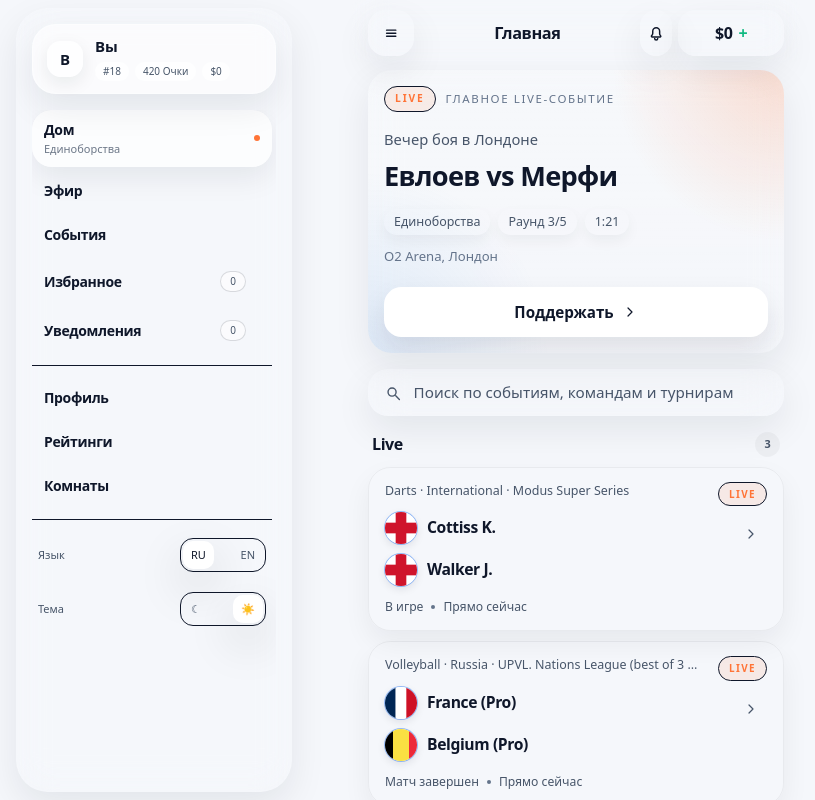
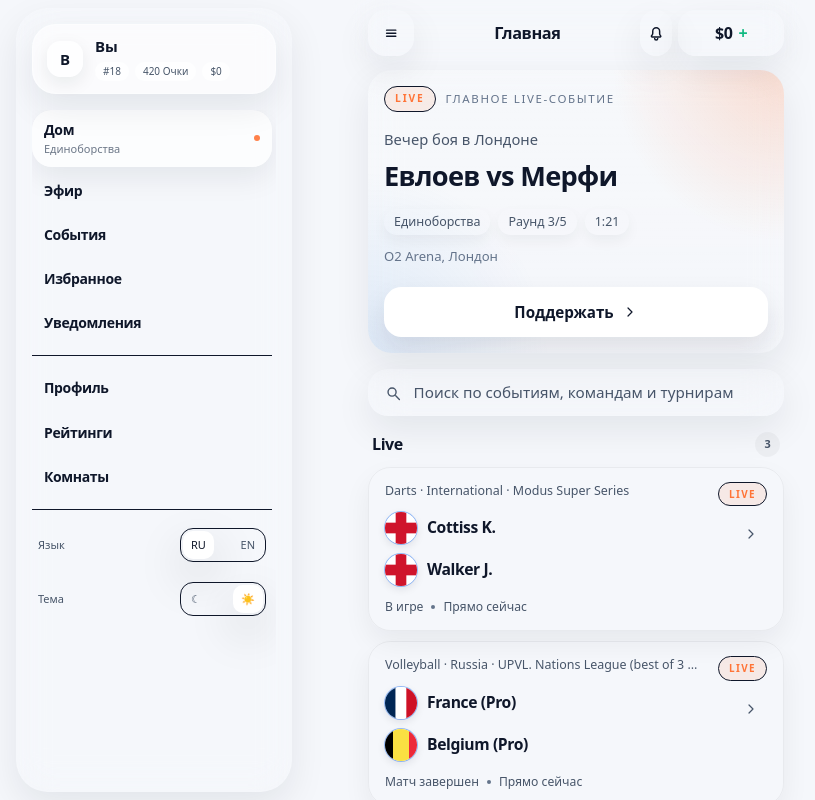
Before and after one commit to krusakovrus-svg/fundon, a Next.js app: page /home in a window 1280 px wide. Both pictures are taken after a click on the button "Меню". Shown: the top 800 px of the page, without its empty margins (400-1215 px from the left). Built offline with nearby package versions, Linux system fonts and the light colour scheme.

Commit message:
Refine dark side drawer styling

```diff
--- a/src/components/layout/SideMenuDrawer.tsx
+++ b/src/components/layout/SideMenuDrawer.tsx
@@ -37,6 +37,7 @@ function getSportIdFromPath(path: string) {
 
 function DrawerLink({ item, currentPath, onClose }: { item: DrawerItem; currentPath: string; onClose: () => void }) {
   const isActive = item.matches(currentPath);
+  const showBadge = item.badge !== undefined && item.badge !== 0 && item.badge !== '0';
 
   return (
     <Link
@@ -45,21 +46,28 @@ function DrawerLink({ item, currentPath, onClose }: { item: DrawerItem; currentP
       className={cn(
         'group flex items-center justify-between gap-3 rounded-[20px] px-3 py-3 transition duration-200 dark:text-white dark:hover:text-white',
         isActive
-          ? 'bg-white/70 text-text-primary shadow-[0_10px_30px_rgba(15,23,42,0.08)] dark:bg-white/8 dark:text-white dark:shadow-none'
-          : 'text-text-primary hover:bg-white/40 dark:text-white dark:hover:bg-white/5'
+          ? 'bg-white/70 text-text-primary shadow-[0_10px_30px_rgba(15,23,42,0.08)] dark:border dark:border-white/[0.05] dark:bg-[linear-gradient(180deg,rgba(255,255,255,0.055),rgba(255,255,255,0.028))] dark:text-white dark:shadow-[inset_0_1px_0_rgba(255,255,255,0.03)]'
+          : 'text-text-primary hover:bg-white/40 dark:text-white/[0.92] dark:hover:bg-white/[0.035]'
       )}
     >
       <div className="min-w-0">
-        <p className="truncate text-[14px] font-semibold leading-[1.15] tracking-tight dark:text-white">{item.label}</p>
-        {item.subtitle ? <p className="mt-1 truncate text-[11px] leading-[1.2] text-text-secondary/80">{item.subtitle}</p> : null}
+        <p className="truncate text-[14px] font-semibold leading-[1.15] tracking-tight dark:text-white/[0.94]">{item.label}</p>
+        {item.subtitle ? (
+          <p className="mt-1 truncate text-[11px] leading-[1.2] text-text-secondary/80 dark:text-white/[0.42]">{item.subtitle}</p>
+        ) : null}
       </div>
       <div className="flex shrink-0 items-center gap-2">
-        {item.badge !== undefined ? (
-          <span className="inline-flex min-w-[1.6rem] items-center justify-center rounded-full border border-border/15 bg-white/55 px-1.5 py-0.5 text-[10px] font-medium text-text-secondary dark:bg-white/8 dark:text-text-secondary">
+        {showBadge ? (
+          <span className="inline-flex min-w-[1.6rem] items-center justify-center rounded-full border border-border/15 bg-white/55 px-1.5 py-0.5 text-[10px] font-medium text-text-secondary dark:border-white/[0.06] dark:bg-white/[0.045] dark:text-white/[0.62]">
             {item.badge}
           </span>
         ) : null}
-        <span className={cn('h-1.5 w-1.5 rounded-full transition', isActive ? 'bg-accent-orange' : 'bg-transparent group-hover:bg-border/40')} />
+        <span
+          className={cn(
+            'h-1.5 w-1.5 rounded-full transition',
+            isActive ? 'bg-accent-orange/90' : 'bg-transparent group-hover:bg-border/40 dark:group-hover:bg-white/[0.16]'
+          )}
+        />
       </div>
     </Link>
   );
@@ -208,10 +216,10 @@ export function SideMenuDrawer({ isOpen, currentPath, onClose }: SideMenuDrawerP
       )}
       aria-hidden={!isOpen}
     >
-      <div className="app-card flex h-full min-h-0 flex-col overflow-hidden rounded-[2rem] px-4 py-4">
-        <div className="rounded-[1.5rem] border border-white/40 bg-white/55 px-3.5 py-3 shadow-[0_14px_34px_rgba(15,23,42,0.08)] backdrop-blur-xl dark:border-white/8 dark:bg-white/6 dark:shadow-none">
+      <div className="app-card flex h-full min-h-0 flex-col overflow-hidden rounded-[2rem] px-4 py-4 dark:border-white/[0.05] dark:bg-[linear-gradient(180deg,rgba(15,20,29,0.96),rgba(9,13,21,0.96))] dark:shadow-[0_22px_54px_rgba(0,0,0,0.42)]">
+        <div className="rounded-[1.5rem] border border-white/40 bg-white/55 px-3.5 py-3 shadow-[0_14px_34px_rgba(15,23,42,0.08)] backdrop-blur-xl dark:border-white/[0.05] dark:bg-[linear-gradient(180deg,rgba(255,255,255,0.04),rgba(255,255,255,0.02))] dark:shadow-[inset_0_1px_0_rgba(255,255,255,0.03)]">
           <div className="flex items-center gap-3">
-            <div className="flex h-9 w-9 shrink-0 items-center justify-center overflow-hidden rounded-[14px] bg-white/75 text-[15px] font-semibold text-text-primary shadow-[0_6px_18px_rgba(15,23,42,0.08)] dark:bg-white/10 dark:text-white dark:shadow-none">
+            <div className="flex h-9 w-9 shrink-0 items-center justify-center overflow-hidden rounded-[14px] bg-white/75 text-[15px] font-semibold text-text-primary shadow-[0_6px_18px_rgba(15,23,42,0.08)] dark:bg-white/[0.06] dark:text-white dark:shadow-[inset_0_1px_0_rgba(255,255,255,0.03)]">
               {avatarImage ? (
                 <img src={avatarImage} alt={displayName} className="h-full w-full object-cover" />
               ) : (
@@ -219,13 +227,13 @@ export function SideMenuDrawer({ isOpen, currentPath, onClose }: SideMenuDrawerP
               )}
             </div>
             <div className="min-w-0 flex-1">
-              <p className="truncate text-[15px] font-semibold leading-tight text-text-primary">{displayName}</p>
-              <div className="mt-1.5 flex flex-wrap gap-1.5 text-[10px] text-text-secondary">
-                <span className="inline-flex items-center rounded-full bg-white/70 px-2 py-0.5 font-medium dark:bg-white/8">#{mockData.profile.currentRank}</span>
-                <span className="inline-flex items-center rounded-full bg-white/70 px-2 py-0.5 font-medium dark:bg-white/8">
+              <p className="truncate text-[15px] font-semibold leading-tight text-text-primary dark:text-white/[0.94]">{displayName}</p>
+              <div className="mt-1.5 flex flex-wrap gap-1.5 text-[10px] text-text-secondary dark:text-white/[0.52]">
+                <span className="inline-flex items-center rounded-full bg-white/70 px-2 py-0.5 font-medium dark:border dark:border-white/[0.04] dark:bg-white/[0.045]">#{mockData.profile.currentRank}</span>
+                <span className="inline-flex items-center rounded-full bg-white/70 px-2 py-0.5 font-medium dark:border dark:border-white/[0.04] dark:bg-white/[0.045]">
                   {mockData.profile.points} {t('points')}
                 </span>
-                <span className="inline-flex items-center rounded-full bg-white/70 px-2 py-0.5 font-medium dark:bg-white/8">${mockData.profile.walletBalance}</span>
+                <span className="inline-flex items-center rounded-full bg-white/70 px-2 py-0.5 font-medium dark:border dark:border-white/[0.04] dark:bg-white/[0.045]">${mockData.profile.walletBalance}</span>
               </div>
             </div>
           </div>
@@ -238,25 +246,25 @@ export function SideMenuDrawer({ isOpen, currentPath, onClose }: SideMenuDrawerP
             ))}
           </div>
 
-          <div className="mt-3 space-y-1 border-t border-border/6 pt-3">
+          <div className="mt-3 space-y-1 border-t border-border/6 pt-3 dark:border-white/[0.04]">
             {secondaryItems.map((item) => (
               <DrawerLink key={item.href} item={item} currentPath={currentPath} onClose={onClose} />
             ))}
           </div>
 
-          <div className="mt-3 space-y-2 border-t border-border/6 pt-3">
-            <div className="flex items-center justify-between gap-3 rounded-[16px] px-1.5 py-1.5 transition hover:bg-surface-subtle/50">
+          <div className="mt-3 space-y-2 border-t border-border/6 pt-3 dark:border-white/[0.04]">
+            <div className="flex items-center justify-between gap-3 rounded-[16px] px-1.5 py-1.5 transition hover:bg-surface-subtle/50 dark:hover:bg-white/[0.03]">
               <div className="min-w-0">
-                <p className="text-[11px] font-medium leading-none text-text-secondary">{t('language')}</p>
+                <p className="text-[11px] font-medium leading-none text-text-secondary dark:text-white/[0.48]">{t('language')}</p>
               </div>
               <div className="w-[86px] shrink-0">
                 <LanguageSwitcher className={compactSwitcherClass} />
               </div>
             </div>
 
-            <div className="flex items-center justify-between gap-3 rounded-[16px] px-1.5 py-1.5 transition hover:bg-surface-subtle/50">
+            <div className="flex items-center justify-between gap-3 rounded-[16px] px-1.5 py-1.5 transition hover:bg-surface-subtle/50 dark:hover:bg-white/[0.03]">
               <div className="min-w-0">
-                <p className="text-[11px] font-medium leading-none text-text-secondary">{t('theme')}</p>
+                <p className="text-[11px] font-medium leading-none text-text-secondary dark:text-white/[0.48]">{t('theme')}</p>
               </div>
               <div className="w-[86px] shrink-0">
                 <ThemeSwitcher className={compactSwitcherClass} />
```
